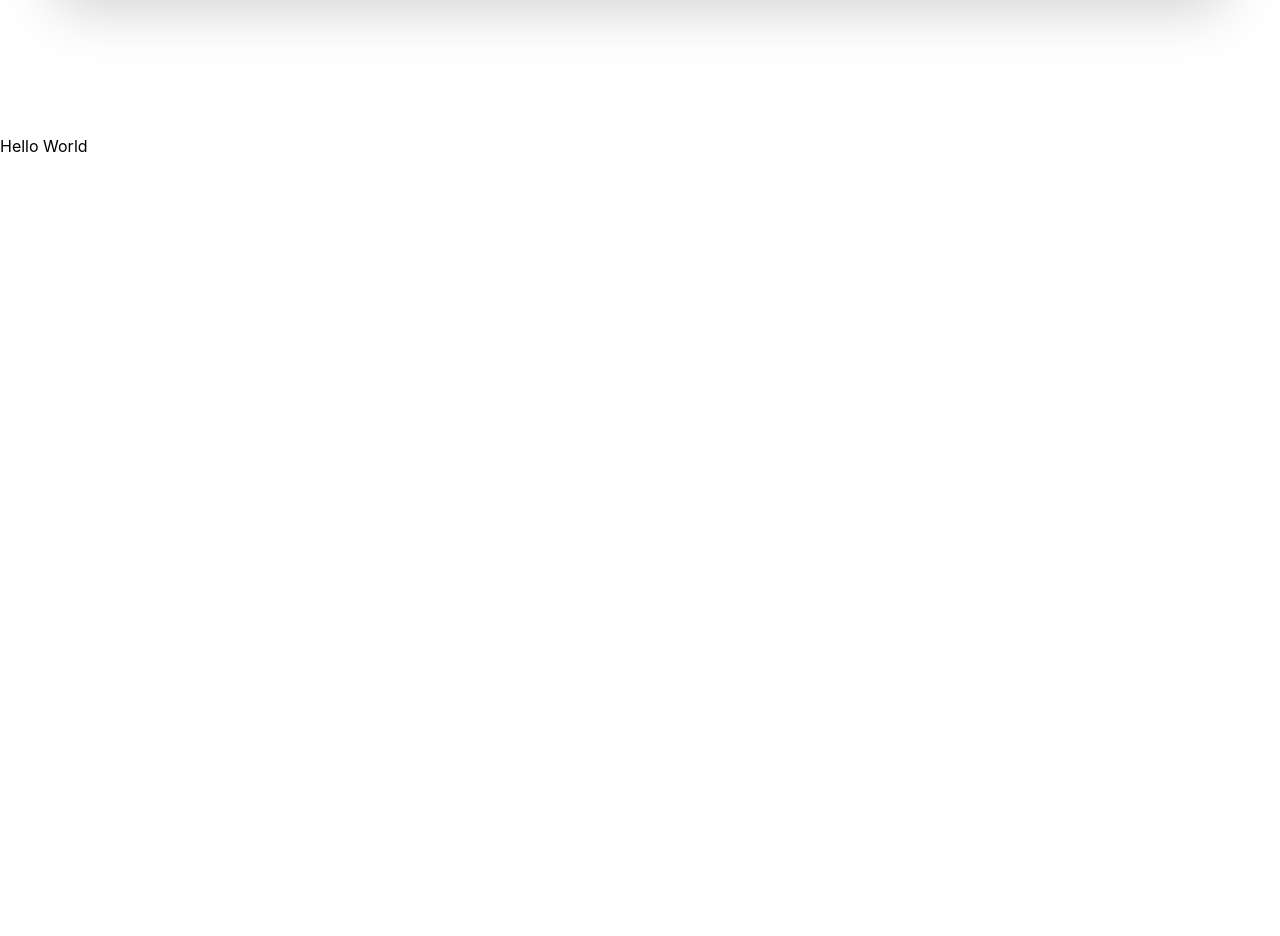
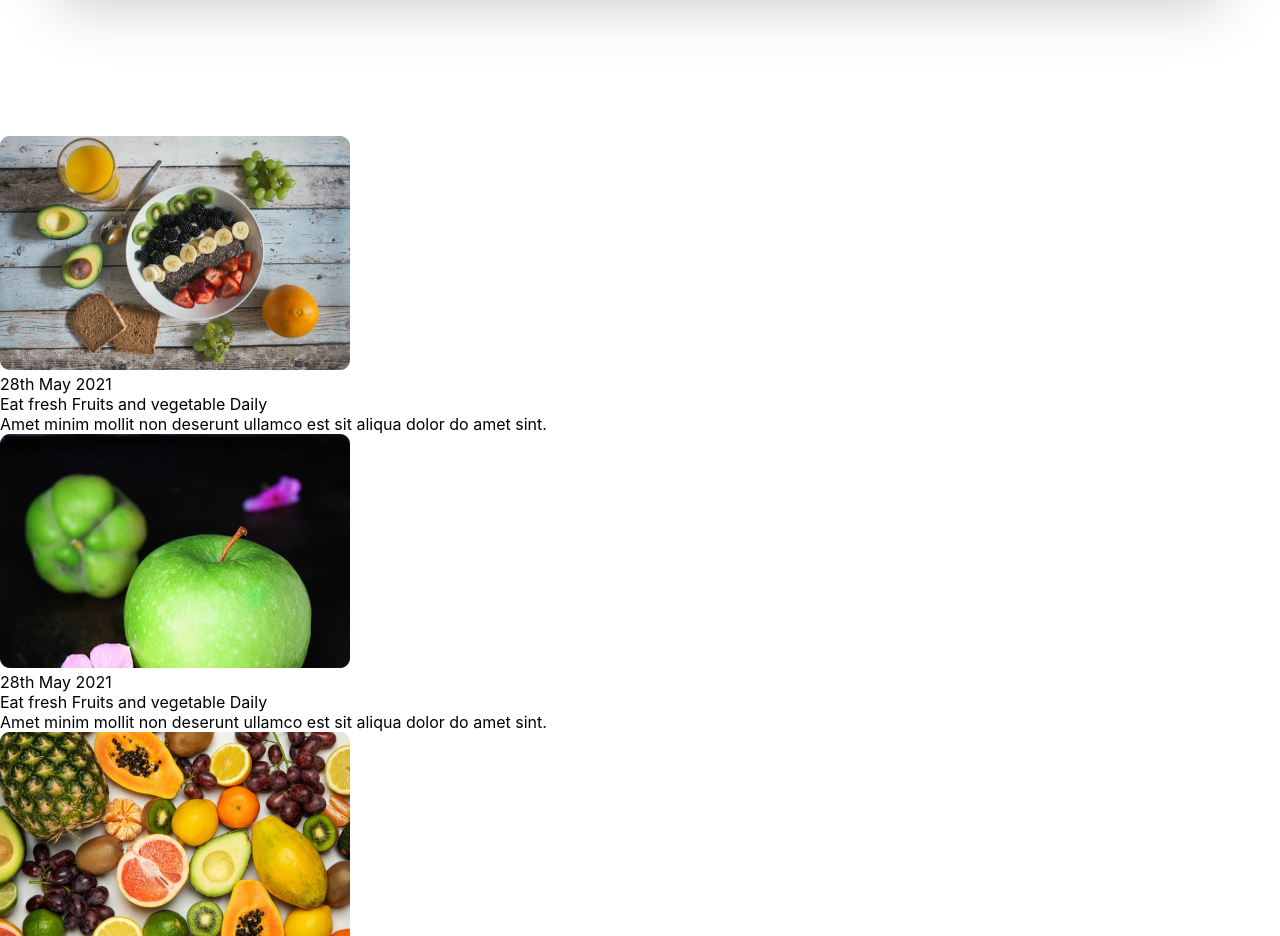
Before and after one commit to khalatevarun/SmartMeet, a React (Create React App) app: page / in a window 1280 px wide. Shown: the part 2920-3856 px from the top of the page. Before the commit the page ends 3076 px from the top, so only its background shows below. Built offline with nearby package versions, Linux system fonts and the light colour scheme.

Commit message:
render content website

```diff
--- a/src/components/section6/Section6.js
+++ b/src/components/section6/Section6.js
@@ -1,5 +1,18 @@
+import { tips } from '../../data/data';
+
 const Section6 = () => {
-  return <div>Hello World</div>;
+  const advices = tips.map((tip) => (
+    <div>
+      <div>
+        <img src={tip.img} alt={tip.title} />
+      </div>
+      <div>{tip.date}</div>
+      <div>{tip.title}</div>
+      <div>{tip.summary}</div>
+    </div>
+  ));
+
+  return <div>{advices}</div>;
 };
 
 export default Section6;
--- a/src/data/data.js
+++ b/src/data/data.js
@@ -9,9 +9,9 @@ import indraprastha from '../images/indraprastha.png';
 import fortis from '../images/fortis.png';
 import blk from '../images/blk.png';
 import artemis from '../images/artemis.png';
-import tip1 from '../images/tip1.png';
-import tip2 from '../images/tip2.png';
-import tip3 from '../images/tip3.png';
+import tip1 from '../images/tip1.jpg';
+import tip2 from '../images/tip2.jpg';
+import tip3 from '../images/tip3.jpg';
 import tip4 from '../images/tip4.png';
 
 export const categories = [
```
